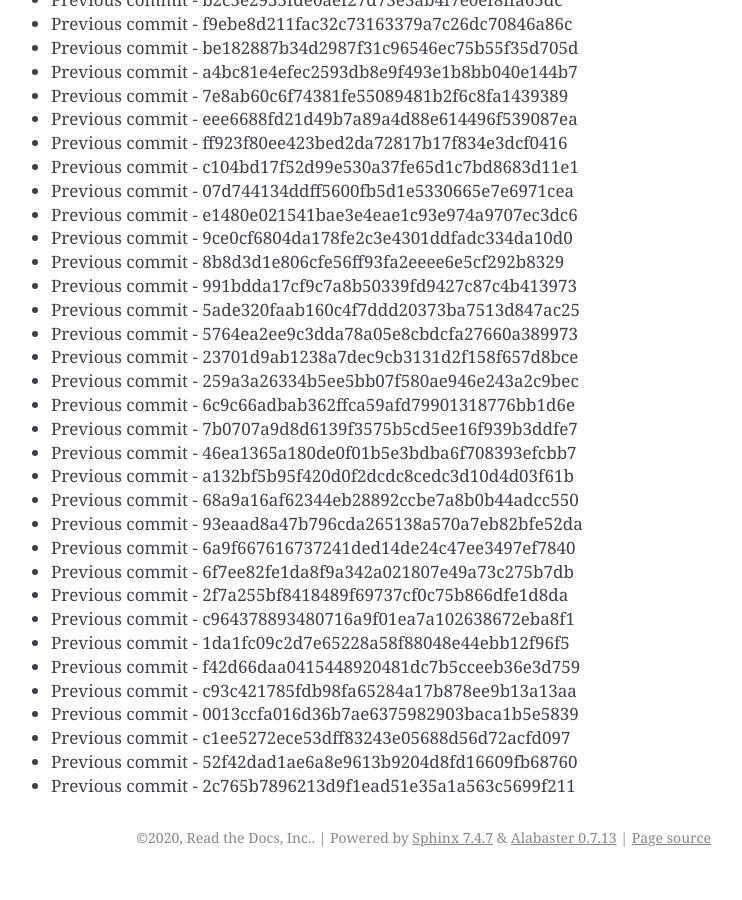
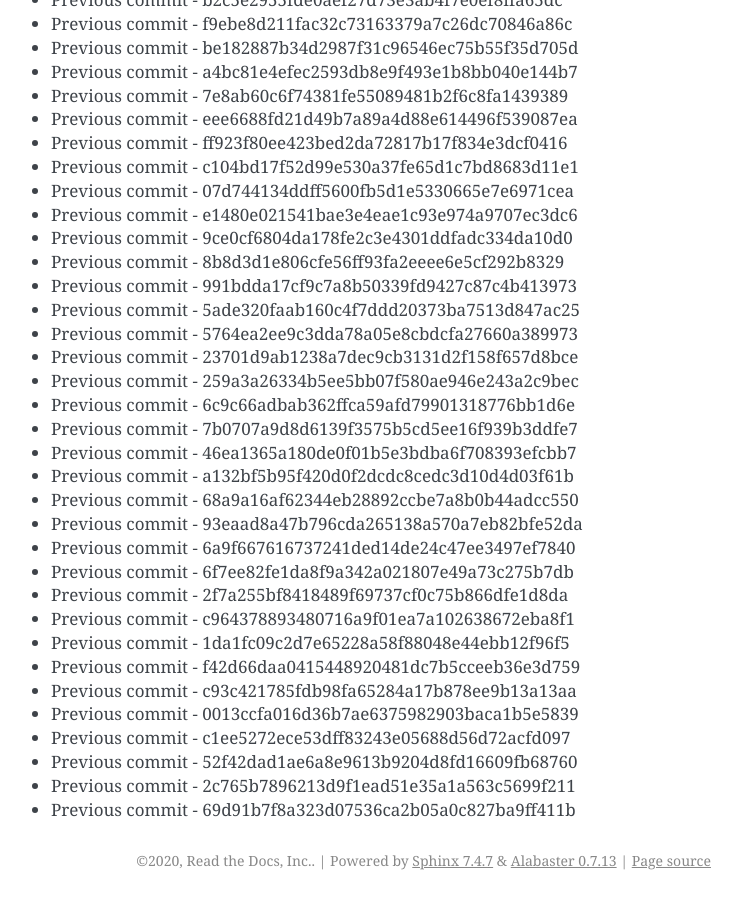
Before and after one commit to readthedocs/rtd-git-stresstest, a Sphinx documentation site: the page built from docs/updates.rst, in a window 1280 px wide and 900 px high, scrolled down 47178 px. Shown: the whole window, without its empty margins (399-1141 px from the left). Built offline with Sphinx 7.4.7, drawn with Linux system fonts in a browser that asks for light colours; before the commit the page ends 48055 px from its top, so only the background shows below that.

Commit message:
Generating commit from previous: 69d91b7f8a323d07536ca2b05a0c827ba9ff411b

```diff
--- a/docs/updates.rst
+++ b/docs/updates.rst
@@ -2014,3 +2014,4 @@ It can be tested for any performance characteristics.
 * Previous commit - c1ee5272ece53dff83243e05688d56d72acfd097
 * Previous commit - 52f42dad1ae6a8e9613b9204d8fd16609fb68760
 * Previous commit - 2c765b7896213d9f1ead51e35a1a563c5699f211
+* Previous commit - 69d91b7f8a323d07536ca2b05a0c827ba9ff411b
```
